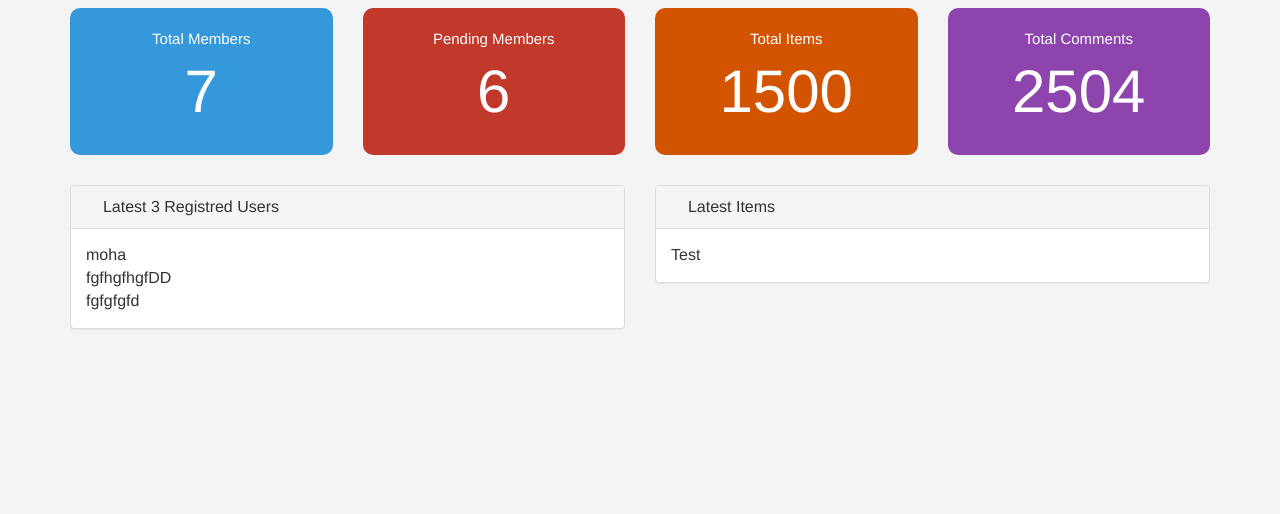
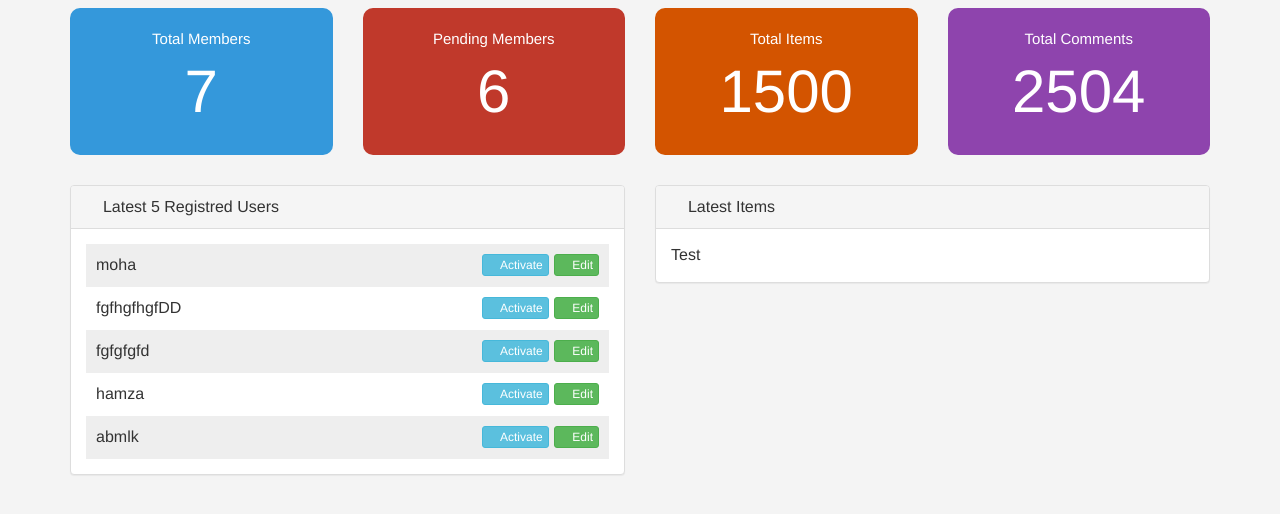
Before and after one commit to Ousalah/elzero-ecommerce, a PHP site: page /dashboard.php in a window 1280 px wide. Shown: the part 185-699 px from the top of the page. Run offline with PHP 8.4, Linux system fonts and the light colour scheme; a user stored in the database is signed in; data comes from the database, SQL or seed files in the repository; some web fonts are replaced.

Commit message:
dashboard - latest members design

```diff
--- a/admin/dashboard.php
+++ b/admin/dashboard.php
@@ -5,7 +5,7 @@
     include 'init.php';
 
     // Start Latest Members Section
-    $latestUsers = 3; // Number of latest users
+    $latestUsers = 5; // Number of latest users
     $users = getLatest("*", "users", "UserID", $latestUsers); // Latest users array
     $latestUsersCount = count($users);
     $latestUsers = ($latestUsers >= $latestUsersCount) ? ($latestUsersCount > 0 ? $latestUsersCount : "") : $latestUsers;
@@ -45,15 +45,20 @@
             <div class="panel panel-default">
               <div class="panel-heading"><i class="fa fa-users"></i> Latest <?php echo $latestUsers ?> Registred Users</div>
               <div class="panel-body">
+                <ul class="list-unstyled latest-users">
                   <?php
                     if ($latestUsersCount <= 0):
-                    echo "No Data to Show.";
+                      echo "<li class='text-center'>No Data to Show.</li>";
                     else:
                       foreach ($users as $user):
-                      echo $user["Username"] . "<br>";
+                        echo '<li>' . $user["Username"];
+                          echo '<a href="members.php?do=edit&userid=' . $user['UserID'] . '" class="btn btn-success btn-xs pull-right"><i class="fa fa-edit"></i> Edit</a>';
+                          if ($user["RegStatus"] == 0) echo '<a href="members.php?do=activate&userid=' . $user['UserID'] . '" class="btn btn-info btn-xs pull-right"><i class="fa fa-check"></i> Activate</a>';
+                          echo "</li>";
                       endforeach;
                     endif;
                   ?>
+                </ul>
               </div>
             </div>
           </div>
--- a/admin/layout/css/backend.css
+++ b/admin/layout/css/backend.css
@@ -124,6 +124,23 @@ body {
 .latest {
   margin-top: 30px;
 }
+
+.latest .latest-users {
+  margin-bottom: 0;
+}
+
+.latest .latest-users li {
+  padding: 10px;
+  overflow: hidden;
+}
+
+.latest .latest-users li:nth-child(odd) {
+  background-color: #eee;
+}
+
+.latest .latest-users li .btn-info {
+  margin-right: 5px;
+}
 /* End Dashboard Page */
 
 /* Start Members Page */
```
Lines whose indentation alone changed are shown as unchanged.
